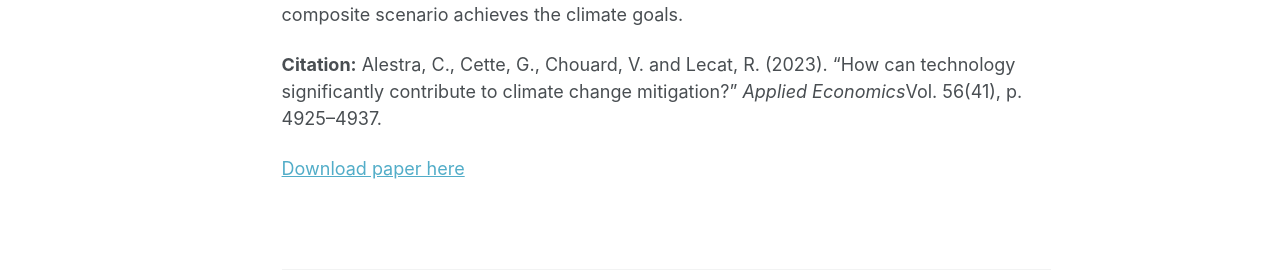
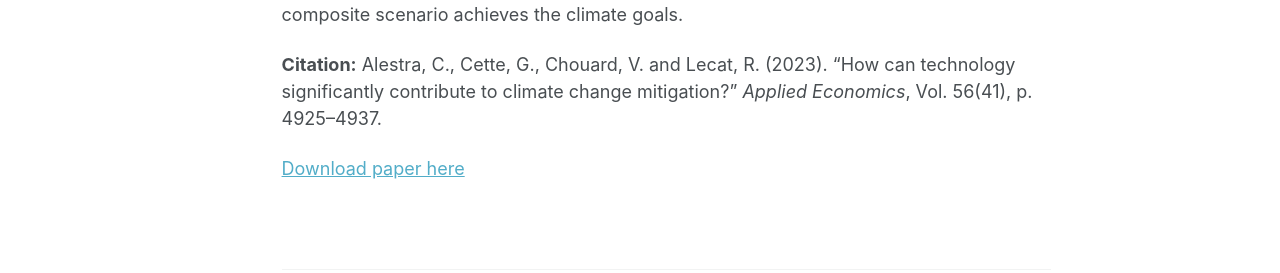
Before and after one commit to ClaireAlestra/ClaireAlestra.github.io, a Jekyll site: the page built from _publications/2015-10-01-paper-title-number-3.md, in a window 1280 px wide and 1325 px high. Shown: the part 647-920 px from the top of the window. Built offline with Jekyll 4.4.1, drawn with Linux system fonts in a browser that asks for light colours.

```diff
--- a/_publications/2015-10-01-paper-title-number-3.md
+++ b/_publications/2015-10-01-paper-title-number-3.md
@@ -11,6 +11,6 @@ citation: #'Alestra, C., Cette, G., Chouard, V. and Lecat, R. (2023). "How can t
 
 **Abstract:** This paper highlights how technology can contribute to reaching the 2015 Paris Agreement goals of net zero carbon dioxide (CO2) emissions and global warming below 2°C in 2100. It uses the Advanced Climate Change Long-term model (ACCL), particularly adapted to quantify the consequences of energy price and technology shocks on CO2 emissions, temperature, climate damage and Gross Domestic Product (GDP). The simulations show that without climate policies the warming may be +5°C in 2100, with considerable climate damage. An acceleration in 'usual' technical progress not targeted at reducing CO2- even worsens global warming and climate damage. According to our estimates, the world does not achieve climate goals in 2100 without 'green' technologies. Intervening only via energy prices, e.g. a carbon tax, requires challenging hypotheses of international coordination and price increase for polluting energies. We assess a multi-lever climate strategy combining energy efficiency gains, carbon sequestration, and a decrease of 3% per year in the relative price of ‘clean’ electricity with a 1 to 1.5% annual rise in the relative price of polluting energy sources. None of these components alone is sufficient to reach climate objectives. Our last and most important finding is that our composite scenario achieves the climate goals.
 
-**Citation:** Alestra, C., Cette, G., Chouard, V. and Lecat, R. (2023). "How can technology significantly contribute to climate change mitigation?" <i>Applied Economics</i>Vol. 56(41), p. 4925–4937.
+**Citation:** Alestra, C., Cette, G., Chouard, V. and Lecat, R. (2023). "How can technology significantly contribute to climate change mitigation?" <i>Applied Economics</i>, Vol. 56(41), p. 4925–4937.
 
 [Download paper here](https://doi.org/10.1080/00036846.2023.2227416)
```
